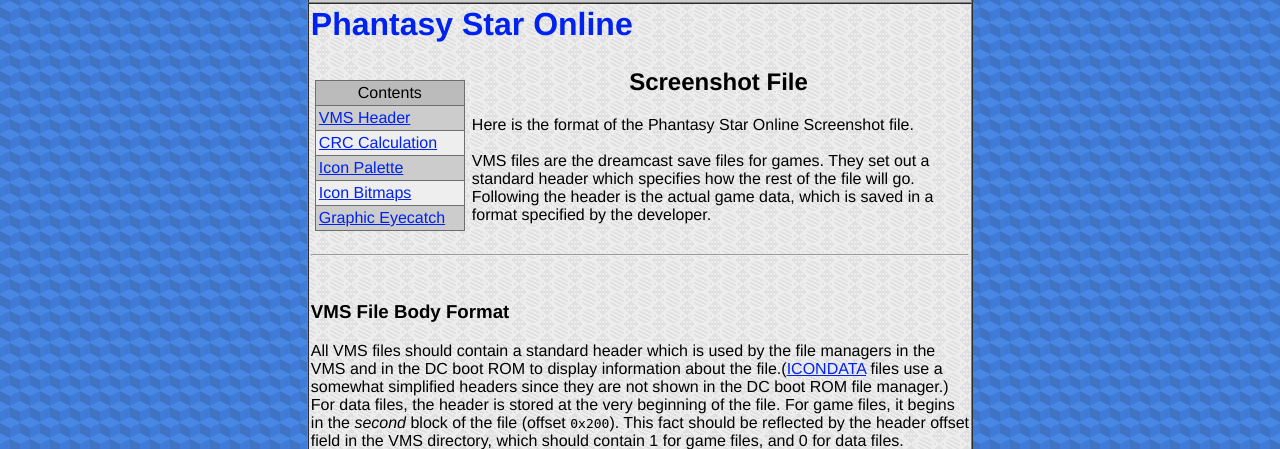
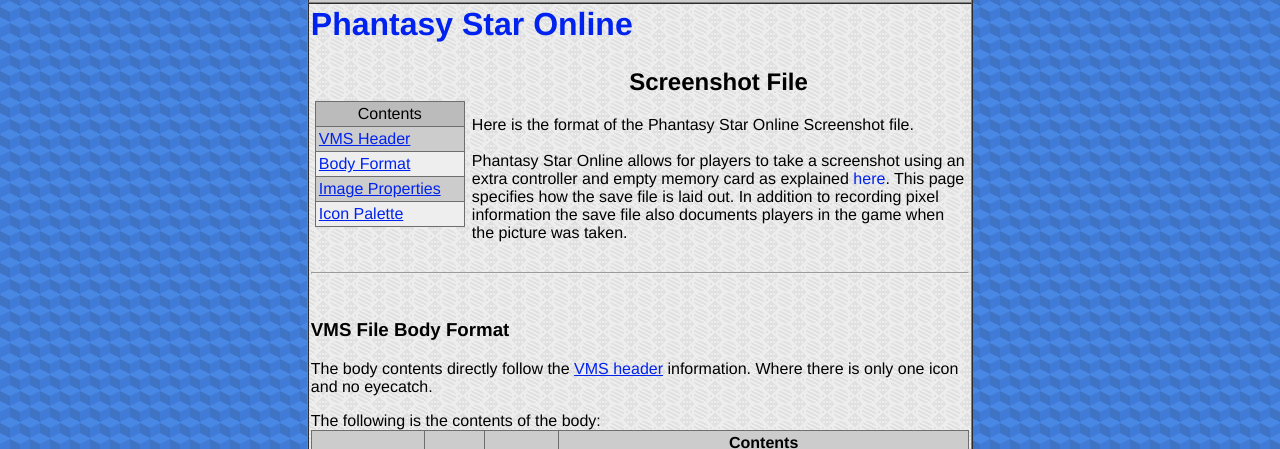
Before and after one commit to isGregory/DreamcastWebsite, a PHP site: page /PC/games/PhantasyStarOnline/saves_photo.php in a window 1280 px wide. Shown: the part 202-651 px from the top of the page. Run offline with PHP 8.4, Linux system fonts and the light colour scheme.

Commit message:
Fixed various text.
Cleaning up PC game pages.

```diff
--- a/Dreamsite/public_html/PC/format.php
+++ b/Dreamsite/public_html/PC/format.php
@@ -51,8 +51,8 @@
 			<tr align='center' bgcolor="<?php echo ac(); ?>">
 				<td><?php echo $fC; ?></td>
 				<td><?php echo $tC; ?></td>
-				<td><?php echo $fH; ?></td>
-				<td><?php echo $tH; ?></td>
+				<td><pre><?php echo $fH; ?></pre></td>
+				<td><pre><?php echo $tH; ?></pre></td>
 			</tr>
 		<?php
 	}
--- a/Dreamsite/public_html/PC/games/JetGrindRadio/index.php
+++ b/Dreamsite/public_html/PC/games/JetGrindRadio/index.php
@@ -37,9 +37,7 @@
 		<td>
 			<label>
 				<br>
-				Here is some quick information about this game. Be sure to
-				push the content of this paragraph over the limit of a single
-				line or it will look funny.
+				Jet Grind Radio (or Jet Set Radio)
 				<br><br>
 			</label>
 		</td>
@@ -108,7 +106,7 @@
 		in-game menus. Only the Japanese site is known to have been
 		backed up.
 	</p>
-	<table cellpadding="3" cellspacing="1" border="0" style="min-width:600px;max-width:640px;" bgcolor="#6E6E6E">
+	<table align="center" cellpadding="3" cellspacing="1" border="0" style="min-width:600px;max-width:640px;" bgcolor="#6E6E6E">
 		<tr>
 			<th align="center" bgcolor="#CCCCCC">Site</th><th align="center" bgcolor="#CCCCCC">URL</th><th align="center" bgcolor="#CCCCCC">Link</th>
 		</tr>
--- a/Dreamsite/public_html/PC/games/PhantasyStarOnline/saves_photo.php
+++ b/Dreamsite/public_html/PC/games/PhantasyStarOnline/saves_photo.php
@@ -20,19 +20,16 @@
 					<td>Contents</td>
 				</tr>
 				<tr bgcolor="#CCCCCC">
-					<td><a href="#head">VMS Header</a></td>
+					<td><a href='<?php echo $homeDir; ?>file_vms.php#head'>VMS Header</a></td>
 				</tr>
 				<tr bgcolor="#EEEEEE">
-					<td><a href="#calc">CRC Calculation</a></td>
+					<td><a href="#body">Body Format</a></td>
 				</tr>
 				<tr bgcolor="#CCCCCC">
-					<td><a href="#ipal">Icon Palette</a></td>
+					<td><a href="#ibit">Image Properties</a></td>
 				</tr>
 				<tr bgcolor="#EEEEEE">
-					<td><a href="#ibit">Icon Bitmaps</a></td>
-				</tr>
-				<tr bgcolor="#CCCCCC">
-					<td><a href="#eyecatch">Graphic Eyecatch</a></td>
+					<td><a href="#ipal">Icon Palette</a></td>
 				</tr>
 			</table>
 		</td>
@@ -41,7 +38,12 @@
 				<h2 align="center">Screenshot File</h2>
 				Here is the format of the Phantasy Star Online Screenshot file.
 				<br><br>
-				VMS files are the dreamcast save files for games. They set out a standard header which specifies how the rest of the file will go. Following the header is the actual game data, which is saved in a format specified by the developer.
+				Phantasy Star Online allows for players to take a screenshot
+				using an extra controller and empty memory card as explained
+				<a href="index.php#shot" style="text-decoration:none">here</a>.
+				This page specifies how the save file is laid out. In addition
+				to recording pixel information the save file also documents
+				players in the game when the picture was taken.
 				<br><br>
 			</label>
 		</td>
@@ -54,15 +56,6 @@
 <h3>VMS File <a id="body">Body</a> Format</h3>
 
 <p>
-	All VMS files should contain a standard header which is used by the file
-	managers in the VMS and in the DC boot ROM to display information about
-	the file.(<a href='<?php echo $homeDir; ?>file_icondata_vms.php'>ICONDATA</a> files use a somewhat
-	simplified headers since they are not shown in the DC boot ROM file manager.)
-	For data files, the header is stored at the very beginning of the file.
-	For game files, it begins in the <i>second</i> block of the file (offset <code>0x200</code>).
-	This fact should be reflected by the header offset field in the VMS
-	directory, which should contain 1 for game files, and 0 for data files.
-	<br><br>
 	The body contents directly follow the
 	<a href='<?php echo $homeDir; ?>file_vms.php#head'>VMS header</a>
 	information. Where there is only one icon and no eyecatch.
@@ -90,14 +83,14 @@
 			<td><pre>0x280</pre></td>
 			<td align="center">1</td>
 			<td>Unknown</td>
-			<td>Unknown - Image Width?</td>
+			<td>Unknown - Image Width? (256)</td>
 		</tr>
 		<tr bgcolor="#CEEBF5">
 			<td>641</td>
 			<td><pre>0x281</pre></td>
 			<td align="center">1</td>
 			<td>Unknown</td>
-			<td>Unknown - Pixel Count + 1?</td>
+			<td>Unknown - Pixel Count + 1? (49,153)</td>
 		</tr>
 		<tr bgcolor="#FFFFFF">
 			<td>642</td>
@@ -169,12 +162,12 @@
 <hr>
 <h3><a id="ibit">Image Properties</a></h3>
 <p>
-	The Image is 256x192. Pixels are stored as 16-bit colors
+	The Image is 256 x 192. Pixels are stored as 16-bit colors
 	following a 565-RGB format. Where Red is 5 bits, Green is 6 bits,
 	and Blue is 5 bits. There are then 49,152 pixels and each pixel
 	is 2 bytes. Data is stored in little endian and thus the bytes
 	need to be switched around for extracting component colors.
-	Pixels are stored end to end and thus there is no other
+	Pixels are stored end to end, meaning there is no other
 	information in the Pixel Data section beyond all of
 	the 49,152 pixels.
 </p>
--- a/Dreamsite/public_html/PC/games/Shenmue/saves_file.php
+++ b/Dreamsite/public_html/PC/games/Shenmue/saves_file.php
@@ -30,7 +30,7 @@
 				<br>
 				Very little save information has been mapped for this file so
 				far. This is something you can help with! If you're interested
-				check out this guide <a href="../../vmu_mapping.html">HERE</a>
+				check out this guide <a href='<?php echo $homeDir; ?>vmu_mapping.php'>HERE</a>
 				to get started.
 				<br><br>
 			</label>
--- a/Dreamsite/public_html/PC/games/SonicAdventure2/saves_chao.php
+++ b/Dreamsite/public_html/PC/games/SonicAdventure2/saves_chao.php
@@ -13,6 +13,8 @@
 <h1 align="left"><a href="index.php" style="text-decoration:none">Sonic Adventure 2</a></h1>
 
 <h3>Chao Save File</h3>
+See <a href="<?php echo $homeDir; ?>yahooSA2.php">this page</a> for more info about this information.
+As of [2015-7-6] I have not been able to confirm this information.
 
 <br>
 <h4>File Overview</h4>
--- a/Dreamsite/public_html/PC/games/index.php
+++ b/Dreamsite/public_html/PC/games/index.php
@@ -32,9 +32,6 @@
 	<tr bgcolor="<?php echo ac(); ?>">
 	  <td align='center'><a href='<?php echo $d4X4; ?>/index.php' style='text-decoration:none'>4x4 Evolution</a></td>
 	</tr>
-	<tr bgcolor="<?php echo ac(); ?>">
-	  <td align='center'><a href='Default/index.php' style='text-decoration:none'>Default</a></td>
-	</tr>
   </table>
 </p>
 
--- a/Dreamsite/public_html/PC/vmu.php
+++ b/Dreamsite/public_html/PC/vmu.php
@@ -14,7 +14,7 @@
 		<a href="file_vmi.php">VMI Format</a><br>
 		<a href="file_vms.php">VMS Format</a><br>
 		<a href="file_lcd.php">LCD Format</a><br>
-		<a href="file_upload.php">VMU Saves Uploading</a><br>
+		<a href="file_upload.php">Web Browser</a><br>
 	</p>
 <?php
 	$from = "vmu.php";
```
Also changed, not shown: Dreamsite/public_html/PC/games/4x4Evolution/index.php (+7 -5 lines), Dreamsite/public_html/PC/games/PhantasyStarOnline/index.php (+10 -9 lines), Dreamsite/public_html/PC/games/SonicAdventure2/index.php (+13 -5 lines).
